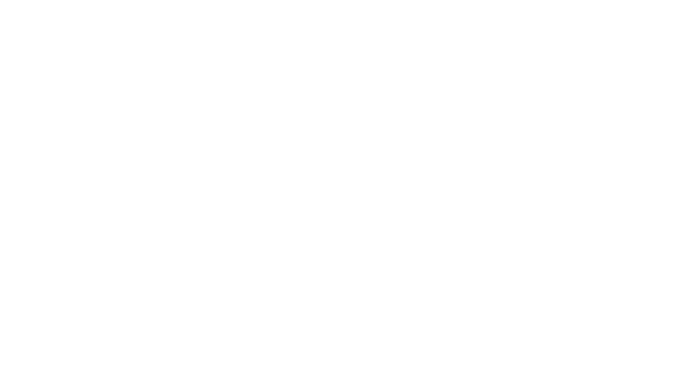
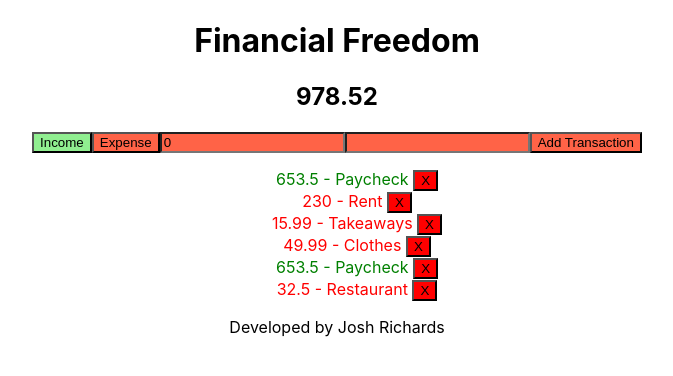
Before and after one commit to joshuarichards001/financial-freedom, a React (Create React App) app in the folder frontend/: page / in a window 1280 px wide. Shown: the top 376 px of the page, without its empty margins (303-976 px from the left). Built offline with nearby package versions, Linux system fonts and the light colour scheme.

Commit message:
Basic frontend functionality working
Adding and deleting transaction is now functional, also colour coded in order to know whether you are doing logging an expense or income

```diff
--- a/frontend/package.json
+++ b/frontend/package.json
@@ -10,11 +10,13 @@
     "@types/node": "^12.0.0",
     "@types/react-dom": "^16.9.0",
     "@types/react-router": "^5.1.8",
+    "@types/uuid": "^8.3.0",
     "react": "^16.13.1",
     "react-dom": "^16.13.1",
     "react-router-dom": "^5.2.0",
     "react-scripts": "3.4.3",
-    "typescript": "~3.7.2"
+    "typescript": "~3.7.2",
+    "uuid": "^8.3.0"
   },
   "scripts": {
     "start": "react-scripts start",
--- a/frontend/src/components/AddTransaction.tsx
+++ b/frontend/src/components/AddTransaction.tsx
@@ -1,13 +1,70 @@
-import React, { ReactElement } from 'react'
+import React, { ReactElement, useState } from "react";
 
 interface Props {
-
+  addTransaction: AddTransaction;
 }
 
-export default function AddTransaction({}: Props): ReactElement {
+export default function AddTransaction({addTransaction}: Props): ReactElement {
+  const [income, setIncome] = useState(false);
+  const [amount, setAmount] = useState(0.0);
+  const [category, setCategory] = useState("");
+  const [color,setColor]=useState("tomato");
+
   return (
     <div>
-
+      <form>
+        <button
+          type="submit"
+          style={{ backgroundColor: "lightGreen" }}
+          onClick={(e) => {
+            e.preventDefault();
+            setColor("lightGreen");
+            setIncome(true);
+          }}
+        >
+          Income
+        </button>
+        <button
+          type="submit"
+          style={{ backgroundColor: "tomato" }}
+          onClick={(e) => {
+            e.preventDefault();
+            setColor("tomato");
+            setIncome(false);
+          }}
+        >
+          Expense
+        </button>
+        <input
+          type="number"
+          value={amount}
+          style={{ backgroundColor: color }}
+          onChange={(e) => {
+            setAmount(e.target.valueAsNumber);
+          }}
+        />
+        <input
+          type="text"
+          value={category}
+          style={{ backgroundColor: color }}
+          onChange={(e) => {
+            setCategory(e.target.value);
+          }}
+        />
+        <button
+          type="submit"
+          style={{ backgroundColor: color }}
+          onClick={(e) => {
+            e.preventDefault();
+            addTransaction(income, amount, category);
+            setIncome(false);
+            setAmount(0.0);
+            setCategory("");
+          }}
+        >
+          Add Transaction
+        </button>
+      </form>
     </div>
-  )
+  );
 }
--- a/frontend/src/components/Footer.tsx
+++ b/frontend/src/components/Footer.tsx
@@ -7,7 +7,7 @@
 export default function Footer({}: Props): ReactElement {
   return (
     <div>
-
+      <p>Developed by Josh Richards</p>
     </div>
   )
 }
--- a/frontend/src/components/Header.tsx
+++ b/frontend/src/components/Header.tsx
@@ -7,7 +7,7 @@
 export default function Header({}: Props): ReactElement {
   return (
     <div>
-
+      <h1>Financial Freedom</h1>
     </div>
   )
 }
--- a/frontend/src/components/Home.tsx
+++ b/frontend/src/components/Home.tsx
@@ -1,13 +1,66 @@
-import React, { ReactElement } from 'react'
+import React, { useState } from 'react'
+import { v4 } from 'uuid';
+import TransactionList from './TransactionList';
+import AddTransaction from './AddTransaction';
+import Header from './Header';
+import PieChart from './PieChart';
+import Footer from './Footer';
 
-interface Props {
+export default function Home() {
+  const initialTransactions: Transaction[] = [
+    {
+      id: v4(),
+      income: true,
+      amount: 653.50,
+      category: "Paycheck"
+    },{
+      id: v4(),
+      income: false,
+      amount: 230.00,
+      category: "Rent"
+    },{
+      id: v4(),
+      income: false,
+      amount: 15.99,
+      category: "Takeaways"
+    },{
+      id: v4(),
+      income: false,
+      amount: 49.99,
+      category: "Clothes"
+    },{
+      id: v4(),
+      income: true,
+      amount: 653.50,
+      category: "Paycheck"
+    },{
+      id: v4(),
+      income: false,
+      amount: 32.50,
+      category: "Restaurant"
+    },
+  ];
+  const [transactionList, setTransactionList] = useState(initialTransactions)
 
-}
+  const addTransaction: AddTransaction = (income: boolean, amount: number, category: string) => {
+    const newTransactions: Transaction[] =
+      [...transactionList, { id: v4(), income: income, amount: amount, category: category}];
+    setTransactionList(newTransactions);
+  }
 
-export default function Home({}: Props): ReactElement {
+  const deleteTransaction: DeleteTransaction = (id: string) => {
+    const newTransactions: Transaction[] =
+      transactionList.filter(transactionItem => id !== transactionItem.id);
+    setTransactionList(newTransactions);
+  }
+
   return (
     <div>
-
+      <Header />
+      <PieChart transactionList={transactionList}/>
+      <AddTransaction addTransaction={addTransaction}/>
+      <TransactionList transactionList={transactionList} deleteTransaction={deleteTransaction}/>
+      <Footer />
     </div>
   )
 }
--- a/frontend/src/components/PieChart.tsx
+++ b/frontend/src/components/PieChart.tsx
@@ -1,13 +1,23 @@
 import React, { ReactElement } from 'react'
 
 interface Props {
+  transactionList: Transaction[]
+}
+type CalculateTotal = (transactionList: Transaction[]) => number;
 
-}
+export default function PieChart({ transactionList }: Props): ReactElement {
 
-export default function PieChart({}: Props): ReactElement {
+  const calculateTotal: CalculateTotal = (transactionList: Transaction[]) => {
+    var total: number = 0.0;
+    transactionList.forEach(function(transaction) {
+      total = transaction.income ? total+transaction.amount : total-transaction.amount;
+    })
+    return total;
+  }
+
   return (
     <div>
-
+      <h2>{calculateTotal(transactionList)}</h2>
     </div>
   )
 }
--- a/frontend/src/components/Transaction.tsx
+++ b/frontend/src/components/Transaction.tsx
@@ -1,13 +1,18 @@
 import React, { ReactElement } from 'react'
 
 interface Props {
-
+  transaction: Transaction,
+  deleteTransaction: DeleteTransaction
 }
 
-export default function Transaction({}: Props): ReactElement {
+export default function Transaction({transaction, deleteTransaction}: Props): ReactElement {
   return (
-    <div>
-
+    <div style={{ color: transaction.income ? "green" : "red"}}>
+      {transaction.amount}{" - "}
+      {transaction.category}{"  "}
+      <button
+        onClick={() => { deleteTransaction(transaction.id) }}
+        style={{ backgroundColor: "red"}}>X</button>
     </div>
   )
 }
--- a/frontend/src/components/TransactionList.tsx
+++ b/frontend/src/components/TransactionList.tsx
@@ -1,13 +1,17 @@
 import React, { ReactElement } from 'react'
+import Transaction from './Transaction'
 
 interface Props {
-
+  transactionList: Transaction[],
+  deleteTransaction: DeleteTransaction
 }
 
-export default function TransactionList({}: Props): ReactElement {
+export default function TransactionList({transactionList, deleteTransaction}: Props): ReactElement {
   return (
-    <div>
-
-    </div>
+    <ul>
+      {transactionList.map(transaction => (
+        <Transaction key={transaction.id} transaction={transaction} deleteTransaction={deleteTransaction}/>
+      ))}
+    </ul>
   )
 }
```
Also changed, not shown: frontend/src/types.d.ts (+9 -0 lines), 2 other files (tests, documents, lock files or other folders).
